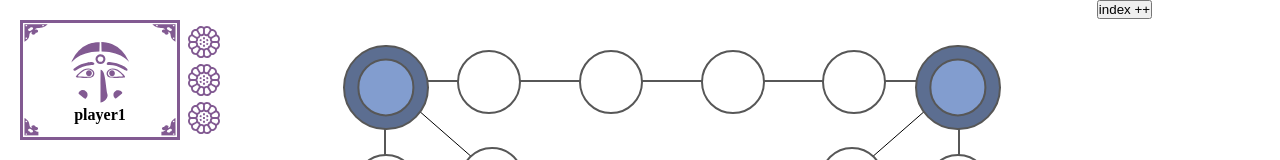
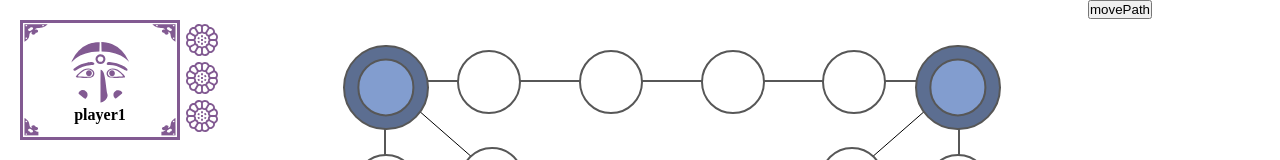
Before and after one commit to YutjjakNori/main, a Next.js app in the folder front-yut/: page /game in a window 1280 px wide. Shown: the top 160 px of the page. Built offline with nearby package versions, Linux system fonts and the light colour scheme.

Commit message:
Design : 윷 말
윷 말 크기 수정
약과 아이콘 뒷배경 흰색

```diff
--- a/front-yut/pages/game/index.tsx
+++ b/front-yut/pages/game/index.tsx
@@ -162,7 +162,7 @@ const Game = () => {
         <YutBoardCompo />
       </div>
       <div style={{ position: "absolute", right: "10%" }}>
-        <button onClick={testMove}>index ++</button>
+        <button onClick={testMove}>movePath</button>
       </div>
     </div>
   );
--- a/front-yut/present/component/YutBoardCompo/YutBoardCompo.style.tsx
+++ b/front-yut/present/component/YutBoardCompo/YutBoardCompo.style.tsx
@@ -120,6 +120,21 @@ const PointStyle = css`
   border: inherit;
 `;
 
+const PieceSize = css`
+  .piece {
+    top: 50%;
+    left: 50%;
+    position: absolute;
+    width: 4.5rem;
+    height: 4.5rem;
+    svg {
+      width: 100%;
+      height: 100%;
+      transform: translate(-50%, -50%);
+    }
+  }
+`;
+
 const CornerPoint = styled.div<{ type: string }>`
   width: ${cornerPointSize}%;
   ${PointStyle}
@@ -127,7 +142,7 @@ const CornerPoint = styled.div<{ type: string }>`
   background-color: ${({ type }) =>
     type === "blue" ? colors.gamePage.darkBlue : colors.gamePage.darkPink};
 
-  div {
+  div:nth-child(1) {
     ${PointStyle}
     width: 70%;
     top: 50%;
@@ -136,6 +151,8 @@ const CornerPoint = styled.div<{ type: string }>`
     background-color: ${({ type }) =>
       type === "blue" ? colors.gamePage.blue : colors.gamePage.pink};
   }
+
+  ${PieceSize}
 `;
 
 const MiniPoint = styled.div`
@@ -143,7 +160,10 @@ const MiniPoint = styled.div`
   border: 2px solid ${colors.achromaticColor.lightBlack};
   background-color: ${colors.achromaticColor.white};
   position: relative;
+  box-sizing: border-box;
   width: ${miniPointSize}rem;
+
+  ${PieceSize}
 `;
 
 const MiniList = styled.div`
--- a/front-yut/present/component/YutPieceCompo/YutPieceCompo.style.tsx
+++ b/front-yut/present/component/YutPieceCompo/YutPieceCompo.style.tsx
@@ -1,14 +1,14 @@
 import styled from "styled-components";
 
 const SvgContainer = styled.div`
-  width: 2rem;
+  width: fit-content;
   height: auto;
   aspect-ratio: 1/1;
   position: relative;
 
   svg {
-    width: 100%;
-    height: 100%;
+    width: 2rem;
+    height: 2rem;
   }
 `;
 
--- a/front-yut/present/component/YutPieceCompo/YutPieceCompo.tsx
+++ b/front-yut/present/component/YutPieceCompo/YutPieceCompo.tsx
@@ -28,7 +28,7 @@ const YutPieceCompo = ({
   appendedCount = 1,
 }: YutPieceCompoProps) => {
   return (
-    <style.SvgContainer>
+    <style.SvgContainer className="piece">
       {/* player type에 맞는 svg icon */}
       {PieceIcon(pieceType)}
       <style.AppendCount>
```
Also changed, not shown: front-yut/public/icon/yakgwa.svg.
